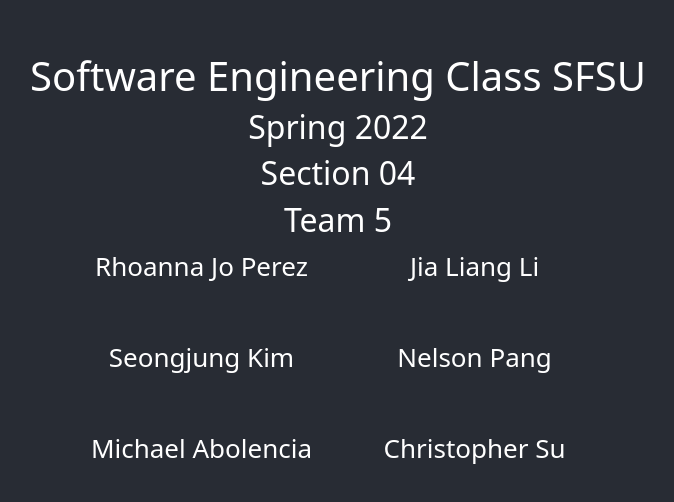
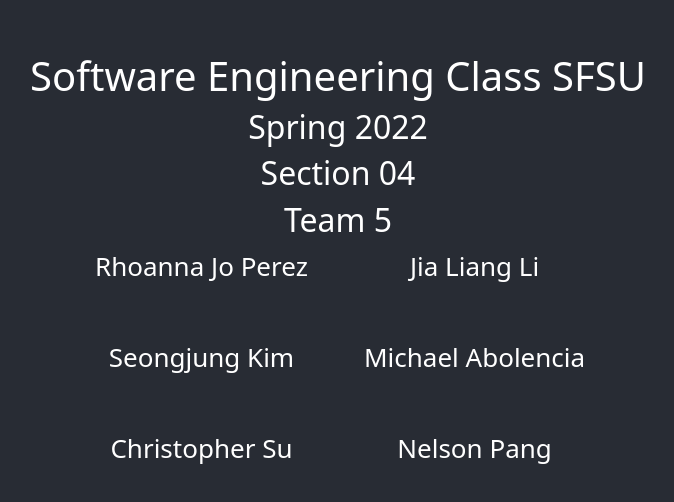
Before and after one commit to rhoannajo/csc648-spring22-04-team05-copy, a React (Create React App) app in the folder csc648app/: page / in a window 1280 px wide. Shown: the part 140-642 px from the top of the page, without its empty margins (302-976 px from the left). Built offline with nearby package versions, Linux system fonts and the light colour scheme.

Commit message:
Added routing for Nelson's about page

```diff
--- a/csc648app/package.json
+++ b/csc648app/package.json
@@ -9,6 +9,8 @@
     "bootstrap": "^5.1.3",
     "react": "^17.0.2",
     "react-dom": "^17.0.2",
+    "react-router": "^6.2.1",
+    "react-router-dom": "^6.2.1",
     "react-scripts": "5.0.0",
     "web-vitals": "^2.1.4"
   },
--- a/csc648app/src/App.js
+++ b/csc648app/src/App.js
@@ -3,6 +3,7 @@
 import './App.css';
 import Homepage from './components/Homepage';
 import { Routes, Route } from 'react-router-dom';
+import Nelson from './components/nelson/Nelson';
 
 
 function App() {
@@ -13,6 +14,8 @@
       <Routes>
         <Route path='/' element={<Homepage />} />
         <Route path='/chris' element={<Chris />} />
+        <Route path='/nelson' element={<Nelson />} />
+
       </Routes>
 
     </div>
--- a/csc648app/src/components/Homepage.js
+++ b/csc648app/src/components/Homepage.js
@@ -20,11 +20,11 @@
                     <div>Rhoanna Jo Perez</div>
                     <div>Jia Liang Li</div>
                     <div>Seongjung Kim</div>
-                    <div>Nelson Pang</div>
                     <div>Michael Abolencia</div>
 
                     {/* Add a link to your component right here! */}
                     <Link to='/chris' style={{ textDecoration: 'none', color: 'white', cursor: 'pointer' }}>Christopher Su</Link>
+                    <Link to='/nelson' style={{ textDecoration: 'none', color: 'white', cursor: 'pointer' }}>Nelson Pang</Link>
                 </div>
 
 
```
Also changed, not shown: 1 other file (tests, documents, lock files or other folders).
